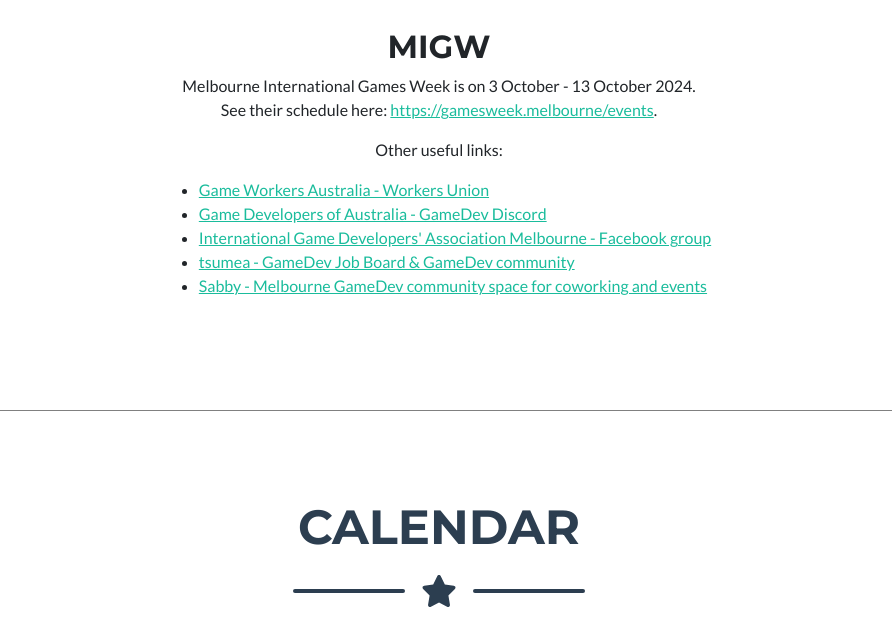
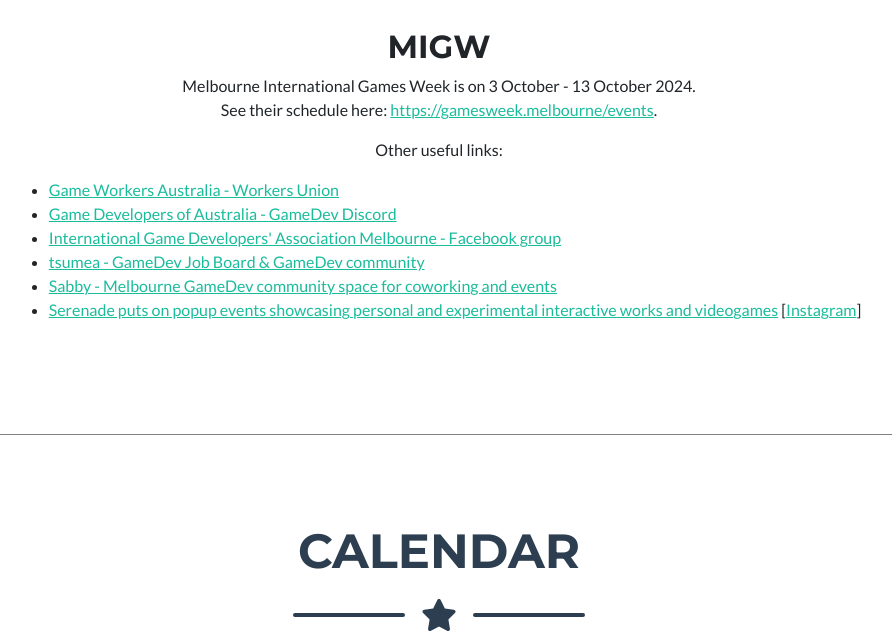
Before and after one commit to GamesEvents/GamesEvents.github.io, a website: page docs/index.html in a window 1280 px wide. Shown: the part 648-1281 px from the top of the page, without its empty margins (201-1093 px from the left). Drawn offline with nearby package versions, Linux system fonts and the light colour scheme; grey boxes are pictures that could not be loaded.

Commit message:
Add link to serenade

```diff
--- a/docs/index.html
+++ b/docs/index.html
@@ -229,6 +229,11 @@
               events</a
             >
           </li>
+          <li>
+            <a target="_blank" href="https://serenade.games/">Serenade
+            puts on popup events showcasing personal and experimental
+            interactive works and videogames</a> [<a target="_blank" href="https://www.instagram.com/serenadegames/">Instagram</a>]
+          </li>
         </ul>
       </div>
     </section>
```
